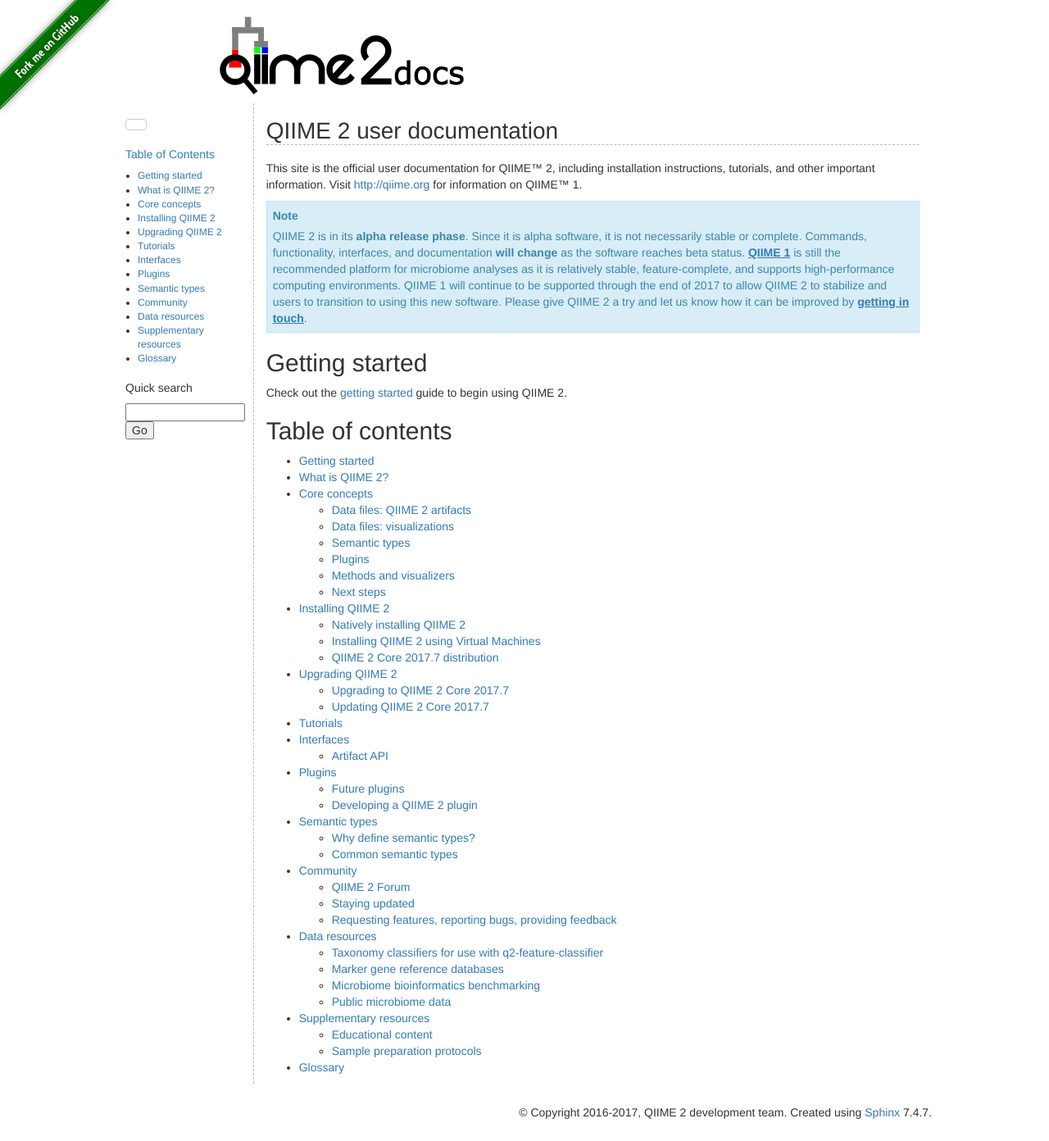
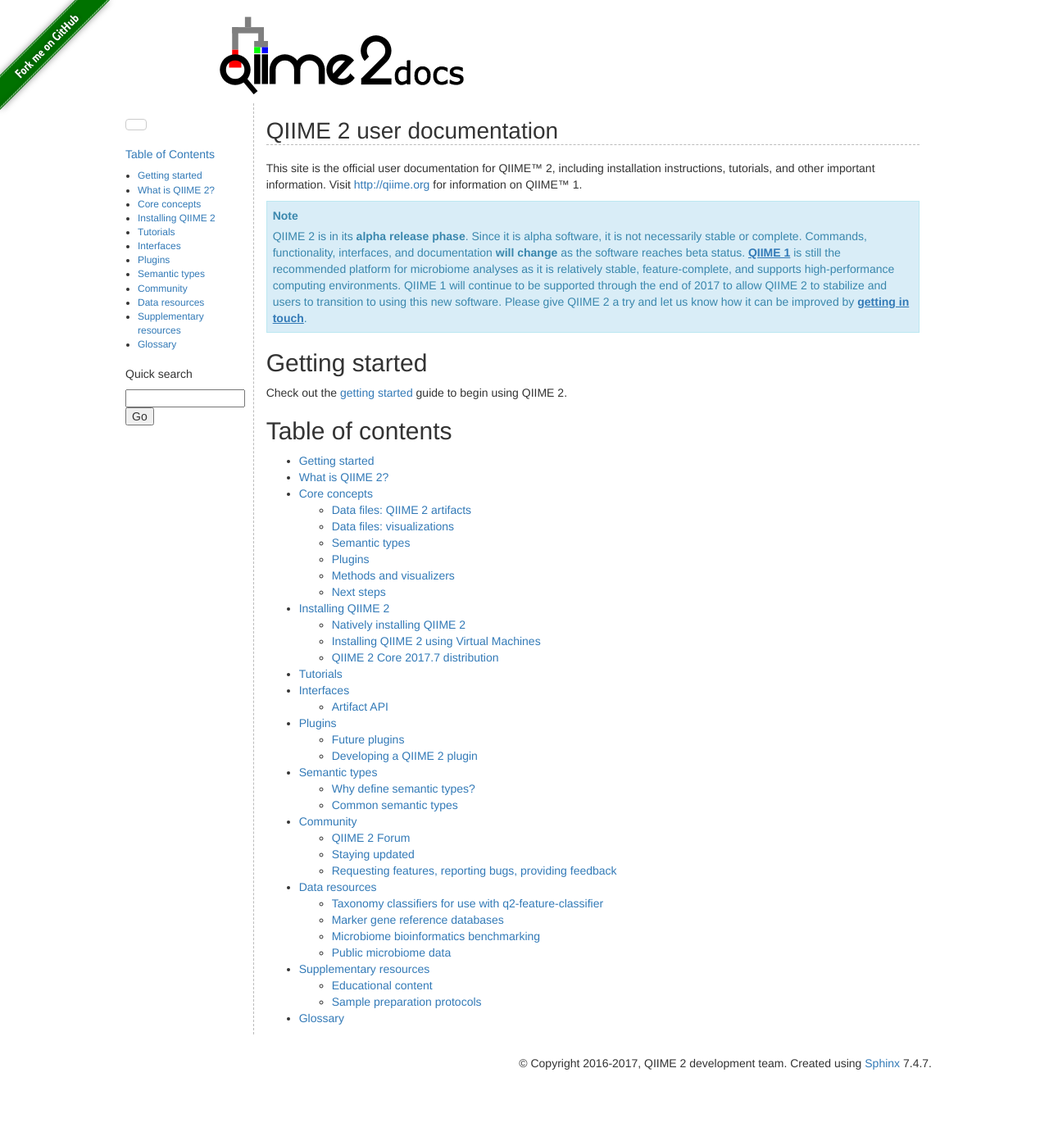
Before and after one commit to qiime2/docs, a Sphinx documentation site: the page built from source/index.rst, in a window 1280 px wide. Shown: the whole page at 82% size. Built offline with Sphinx 7.4.7, drawn with Linux system fonts in a browser that asks for light colours; pages that are not in the unit, such as notebooks, are missing from menus; the version number could not be read and is left out; after the commit the page ends 1332 px from its top, so only the background shows below that; some of the changed lines change nothing that is shown.

Commit message:
ENH: Drop upgrade/update doc (#190)

```diff
--- a/source/index.rst
+++ b/source/index.rst
@@ -20,7 +20,6 @@
    about
    concepts
    install/index
-   upgrade
    tutorials/index
    interfaces/index
    plugins/index
--- a/source/upgrade.rst
+++ /dev/null
@@ -1,75 +0,0 @@
-Upgrading QIIME 2
-=================
-
-Existing :ref:`QIIME 2 Core distribution <core-distribution>` installations can be either upgraded (i.e. installing a newer release of QIIME 2) or updated (i.e. patch updates within a given release of QIIME 2). Please see the section below that most closely matches your existing QIIME 2 installation.
-
-.. _upgrading:
-
-Upgrading to QIIME 2 Core 2017.7
---------------------------------
-
-Native Installation
-    Please see the :doc:`native install doc <install/native>` for instructions on how to create a new QIIME 2 Core 2017.7 ``conda`` environment.
-
-VirtualBox
-    Please see the :doc:`VirtualBox install doc <install/virtual/virtualbox>` for instructions on how to download and set up a new QIIME 2 Core 2017.7 VirtualBox virtual machine.
-
-Docker
-    Please see the :doc:`Docker install doc <install/virtual/docker>` for instructions on how to download and set up a new QIIME 2 Core 2017.7 Docker container.
-
-Amazon AWS
-    Please see the :doc:`Amazon AWS install doc <install/virtual/aws>` for instructions on how to set up a new QIIME 2 Core 2017.7 AWS instance.
-
-.. _updating:
-
-Updating QIIME 2 Core 2017.7
-----------------------------
-
-macOS/OS X (Native Installation)
-    In a terminal run the following commands:
-
-    .. command-block::
-       :no-exec:
-
-       conda update conda
-       # If you named your conda environment something else when you initially installed QIIME 2, use that name here.
-       source activate qiime2-2017.7
-       conda install --file https://data.qiime2.org/distro/core/qiime2-2017.7-conda-osx-64.txt
-
-Linux (Native Installation)
-    In a terminal run the following commands:
-
-    .. command-block::
-       :no-exec:
-
-       conda update conda
-       # If you named your conda environment something else when you initially installed QIIME 2, use that name here.
-       source activate qiime2-2017.7
-       conda install --file https://data.qiime2.org/distro/core/qiime2-2017.7-conda-linux-64.txt
-
-VirtualBox
-    In a terminal on the virtual machine, run the following command:
-
-    .. command-block::
-       :no-exec:
-
-       sudo env "PATH=$PATH" conda update conda
-       sudo env "PATH=$PATH" conda install --file https://data.qiime2.org/distro/core/qiime2-2017.7-conda-linux-64.txt
-
-Docker
-    In a terminal run the following command:
-
-    .. command-block::
-       :no-exec:
-
-       docker pull qiime2/core:2017.7
-
-Amazon AWS (Official QIIME 2 Image)
-    If you did not create your AWS instance using one of the :doc:`official QIIME 2 AMIs <install/virtual/aws>`, you should refer to the Linux (Native Installation) upgrading instructions above.
-    Otherwise, in a shell on the remote AWS machine, run the following command:
-
-    .. command-block::
-       :no-exec:
-
-       sudo env "PATH=$PATH" conda update conda
-       sudo env "PATH=$PATH" conda install --file https://data.qiime2.org/distro/core/qiime2-2017.7-conda-linux-64.txt
```
